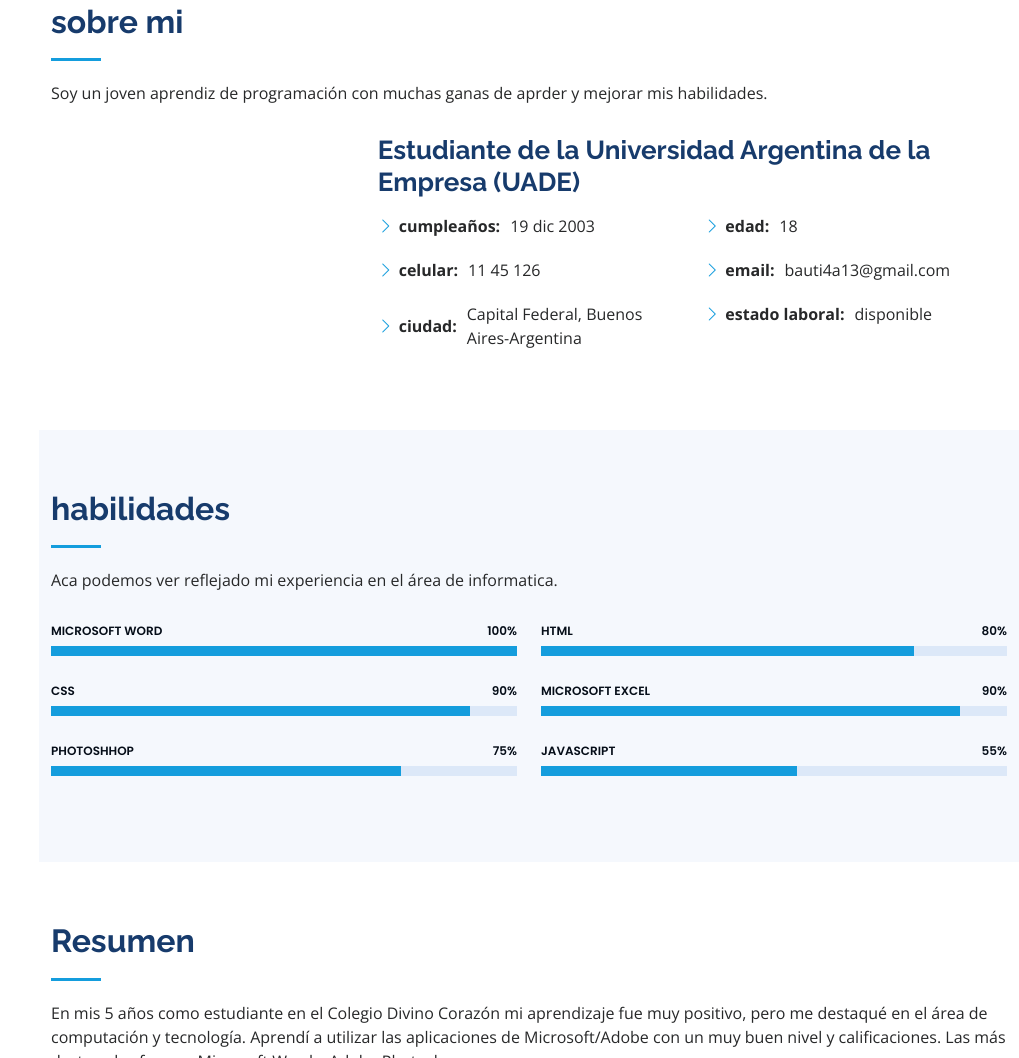
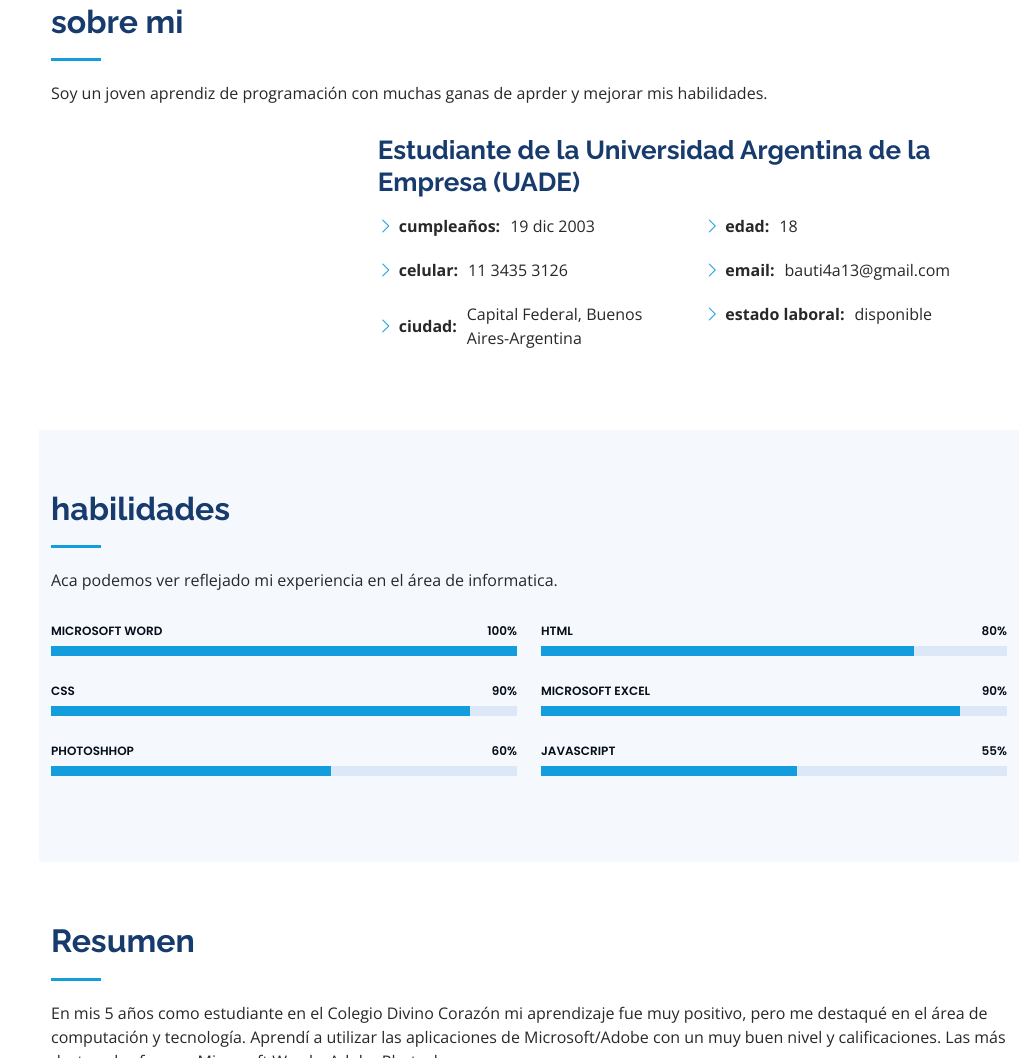
Before and after one commit to Bautispagna/curriculum-mejorado, a plain HTML site: page curriculum/index.html in a window 1280 px wide. Shown: the part 857-1915 px from the top of the page, without its empty margins (261-1280 px from the left). Drawn offline with nearby package versions, Linux system fonts and the light colour scheme.

Commit message:
Add files via upload

```diff
--- a/curriculum/index.html
+++ b/curriculum/index.html
@@ -90,7 +90,7 @@
               <div class="col-lg-6">
                 <ul>
                   <li><i class="bi bi-chevron-right"></i> <strong>cumpleaños:</strong> <span>19 dic 2003</span></li>
-                  <li><i class="bi bi-chevron-right"></i> <strong>celular:</strong> <span>11 45 126</span></li>
+                  <li><i class="bi bi-chevron-right"></i> <strong>celular:</strong> <span>11 3435 3126</span></li>
                   <li><i class="bi bi-chevron-right"></i> <strong>ciudad:</strong> <span>Capital Federal, Buenos Aires-Argentina</span></li>
                 </ul>
               </div>
@@ -137,9 +137,9 @@
             </div>
 
             <div class="progress">
-              <span class="skill">Photoshhop <i class="val">75%</i></span>
+              <span class="skill">Photoshhop <i class="val">60%</i></span>
               <div class="progress-bar-wrap">
-                <div class="progress-bar" role="progressbar" aria-valuenow="75" aria-valuemin="0" aria-valuemax="100"></div>
+                <div class="progress-bar" role="progressbar" aria-valuenow="60" aria-valuemin="0" aria-valuemax="100"></div>
               </div>
             </div>
 
```
